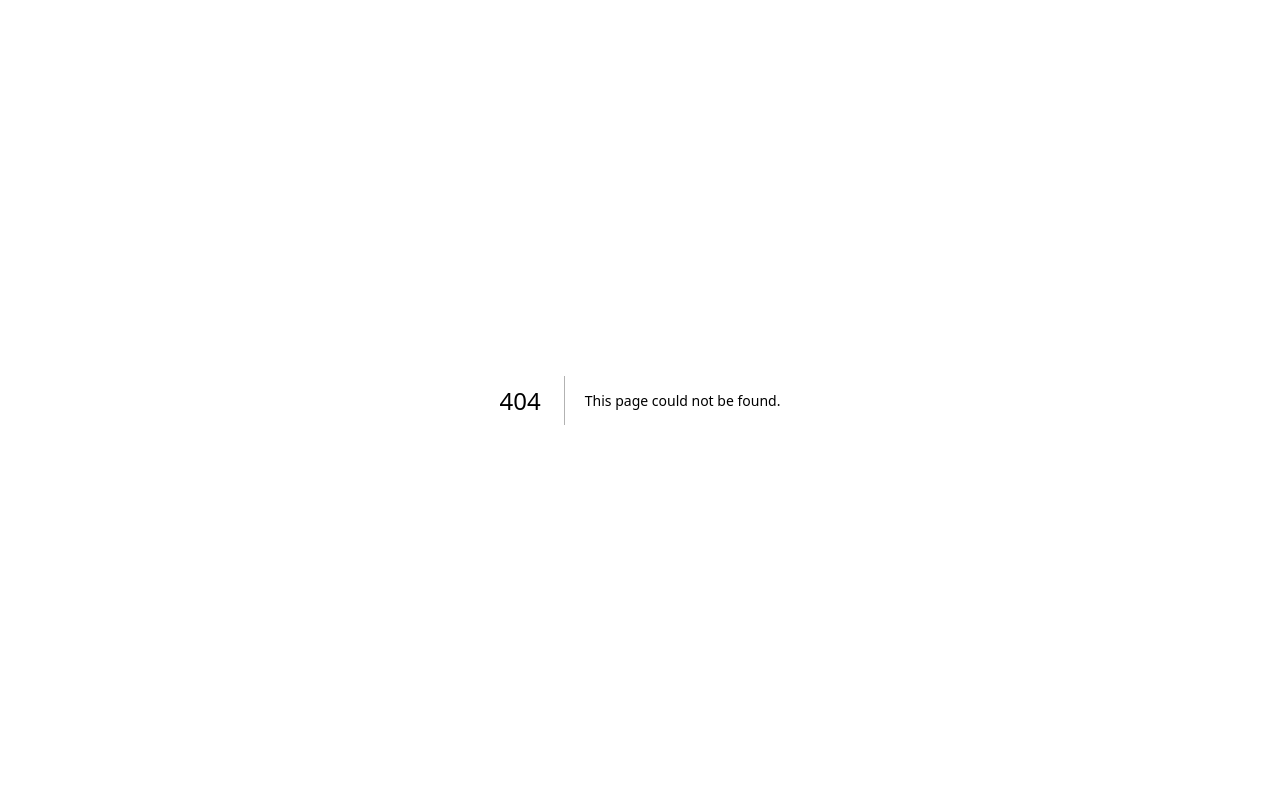
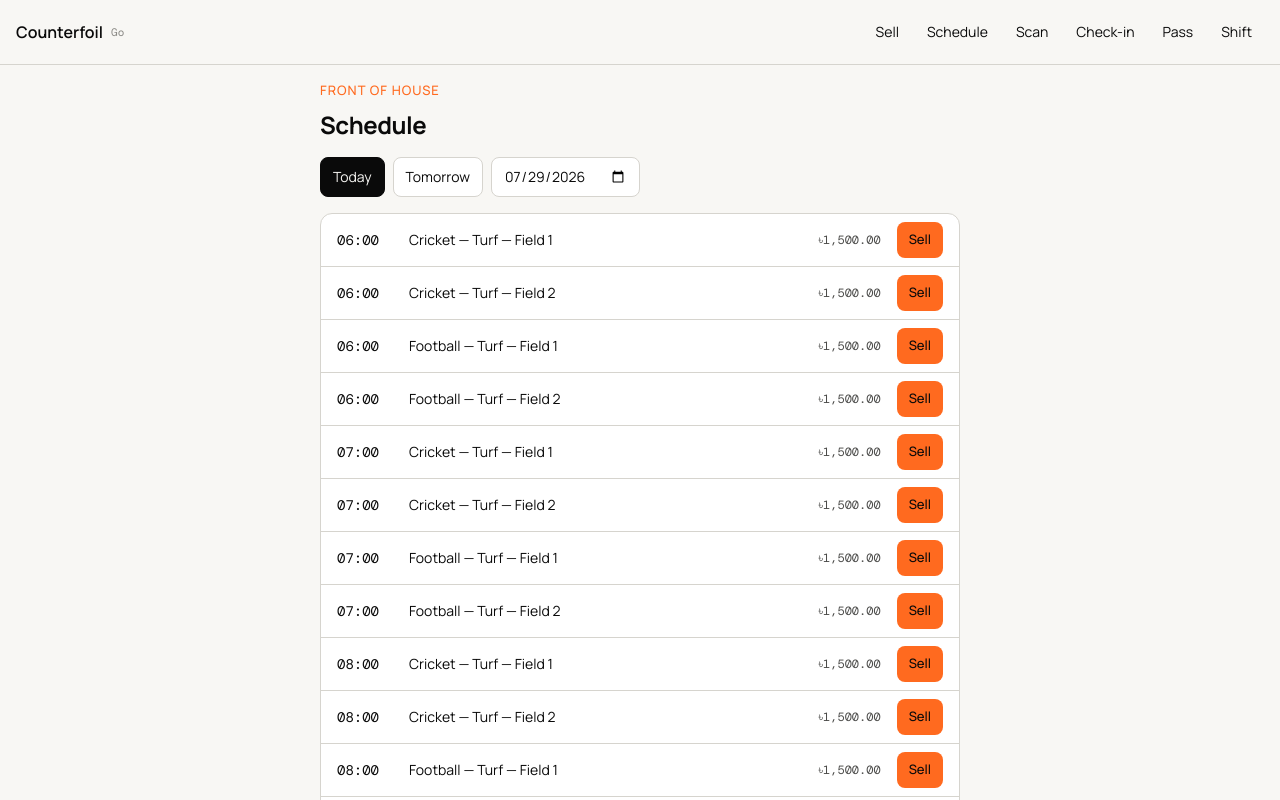
Before and after one commit to sajid209-stack/counterfoil-frontend, a Next.js app: page /schedule in a window 1280 px wide. Before the commit this address had no page. Shown: the top 800 px of the page. Built offline with nearby package versions, Linux system fonts and the light colour scheme.

Commit message:
feat(phase-10 pt3): Schedule tab (session-first day view -> Sell deep-links to POS sheet) + Check-In tab (session-grouped rosters, partial-group check-in); Go nav = Sell/Schedule/Scan/Check-in/Pass/Shift

```diff
--- /dev/null
+++ b/src/app/(go)/checkin/page.tsx
@@ -0,0 +1,97 @@
+"use client";
+
+import { useMemo, useState } from "react";
+import { ChevronDown, ChevronRight } from "lucide-react";
+import { Button, EmptyState } from "@/components/ui";
+import { useApiQuery } from "@/lib/useApi";
+import { checkInBooking, listBookings, listProducts, type Booking } from "@/lib/api";
+
+const TODAY = "2026-07-29";
+const TOMORROW = "2026-07-30";
+const time = (iso: string) => iso.slice(11, 16);
+
+export default function CheckInPage() {
+  const [date, setDate] = useState(TODAY);
+  const [open, setOpen] = useState<Record<string, boolean>>({});
+  const [pending, setPending] = useState<string | null>(null);
+  const bookingsQ = useApiQuery(() => listBookings({ pageSize: 1000 }), []);
+  const productsQ = useApiQuery(() => listProducts({ pageSize: 100 }), []);
+  const productName = (id: string) => productsQ.data?.data.find((p) => p.id === id)?.name ?? "—";
+
+  const groups = useMemo(() => {
+    const day = (bookingsQ.data?.data ?? []).filter((b) => b.status === "confirmed" && b.slotStart.slice(0, 10) === date);
+    const map = new Map<string, Booking[]>();
+    day.forEach((b) => {
+      const key = `${b.productId}|${b.slotStart}`;
+      map.set(key, [...(map.get(key) ?? []), b]);
+    });
+    return [...map.entries()].sort((a, b) => a[0].split("|")[1].localeCompare(b[0].split("|")[1]));
+  }, [bookingsQ.data, date]);
+
+  const checkIn = async (b: Booking, count: number) => {
+    setPending(b.id);
+    await checkInBooking(b.id, count);
+    setPending(null);
+    bookingsQ.reload();
+  };
+
+  const dateBtn = (v: string, label: string) => (
+    <button key={v} type="button" onClick={() => setDate(v)} className={`h-10 rounded-sm border px-comfortable text-sm ${date === v ? "border-ink bg-ink text-paper" : "border-neutral-200 bg-white"}`}>{label}</button>
+  );
+
+  return (
+    <main className="mx-auto flex max-w-2xl flex-col gap-section px-section py-section">
+      <div>
+        <p className="type-label text-[13px] text-ember">Gate</p>
+        <h1 className="type-h1 mt-tight text-2xl">Check-in</h1>
+      </div>
+      <div className="flex gap-tight">{dateBtn(TODAY, "Today")}{dateBtn(TOMORROW, "Tomorrow")}<input type="date" value={date} onChange={(e) => setDate(e.target.value)} className="h-10 rounded-sm border border-neutral-200 bg-white px-comfortable text-sm" /></div>
+
+      {bookingsQ.loading ? (
+        <p className="text-[13px] text-neutral-400">Loading…</p>
+      ) : groups.length === 0 ? (
+        <EmptyState title="No bookings" message="No sessions booked for this day." />
+      ) : (
+        <div className="flex flex-col gap-tight">
+          {groups.map(([key, items]) => {
+            const expected = items.reduce((s, b) => s + b.partySize, 0);
+            const inCount = items.reduce((s, b) => s + (b.checkedIn ?? 0), 0);
+            const [pid, iso] = key.split("|");
+            const isOpen = open[key];
+            return (
+              <div key={key} className="rounded-md border border-neutral-200 bg-white">
+                <button type="button" onClick={() => setOpen((o) => ({ ...o, [key]: !o[key] }))} className="flex w-full items-center gap-section p-comfortable text-left">
+                  {isOpen ? <ChevronDown size={16} strokeWidth={1.5} /> : <ChevronRight size={16} strokeWidth={1.5} />}
+                  <span className="w-14 font-mono text-sm">{time(iso)}</span>
+                  <span className="min-w-0 flex-1 truncate text-sm font-medium">{productName(pid)}</span>
+                  <span className={`font-mono text-[13px] ${inCount >= expected ? "text-success" : "text-neutral-600"}`}>{inCount}/{expected}</span>
+                </button>
+                {isOpen && (
+                  <div className="flex flex-col gap-tight border-t border-neutral-200 p-comfortable">
+                    {items.map((b) => {
+                      const done = (b.checkedIn ?? 0) >= b.partySize;
+                      return (
+                        <div key={b.id} className="flex items-center gap-tight text-sm">
+                          <span className="flex-1 font-mono text-[12px] text-neutral-600">{b.orderId} · party {b.partySize}</span>
+                          <span className="font-mono text-[12px]">{b.checkedIn ?? 0}/{b.partySize} in</span>
+                          {!done && (
+                            <>
+                              {b.partySize > 1 && (b.checkedIn ?? 0) < b.partySize - 1 && (
+                                <Button size="sm" variant="secondary" loading={pending === b.id} onClick={() => checkIn(b, (b.checkedIn ?? 0) + 1)}>+1</Button>
+                              )}
+                              <Button size="sm" loading={pending === b.id} onClick={() => checkIn(b, b.partySize)}>Check in all</Button>
+                            </>
+                          )}
+                        </div>
+                      );
+                    })}
+                  </div>
+                )}
+              </div>
+            );
+          })}
+        </div>
+      )}
+    </main>
+  );
+}
--- a/src/app/(go)/layout.tsx
+++ b/src/app/(go)/layout.tsx
@@ -2,10 +2,11 @@ import Link from "next/link";
 
 const GO_NAV = [
   { href: "/pos", label: "Sell" },
+  { href: "/schedule", label: "Schedule" },
   { href: "/scan", label: "Scan" },
-  { href: "/bookings", label: "Arrivals" },
-  { href: "/quick-pass", label: "Quick pass" },
-  { href: "/shift/close", label: "Close" },
+  { href: "/checkin", label: "Check-in" },
+  { href: "/quick-pass", label: "Pass" },
+  { href: "/shift/close", label: "Shift" },
 ];
 
 // Go surface shell — front of house on a tablet. Minimal chrome, touch-first.
--- a/src/app/(go)/pos/page.tsx
+++ b/src/app/(go)/pos/page.tsx
@@ -1,6 +1,6 @@
 "use client";
 
-import { useState } from "react";
+import { useEffect, useState } from "react";
 import { useRouter } from "next/navigation";
 import { Pencil, Plus, Trash2 } from "lucide-react";
 import { Button, EmptyState, FormField, Modal, useToast } from "@/components/ui";
@@ -50,6 +50,16 @@ export default function PosPage() {
   const productById = (id: string) => products.find((p) => p.id === id);
 
   const shown = category === "all" ? products : products.filter((p) => p.categoryId === category);
+
+  // Deep-link from the Schedule tab: open a product's sheet on arrival.
+  useEffect(() => {
+    const id = sessionStorage.getItem("pos_open_product");
+    if (id && products.length) {
+      sessionStorage.removeItem("pos_open_product");
+      const p = products.find((x) => x.id === id);
+      if (p) setSheet({ product: p, initial: null });
+    }
+  }, [products]);
 
   const entryTotal = (e: CartEntry) => (e.fixedPrice ?? 0) + e.items.reduce((s, i) => s + i.unitPrice * i.qty, 0);
   const entrySeats = (e: CartEntry) => (e.fixedPrice != null ? 1 : e.items.reduce((s, i) => s + i.qty, 0));
--- /dev/null
+++ b/src/app/(go)/schedule/page.tsx
@@ -0,0 +1,89 @@
+"use client";
+
+import { useMemo, useState } from "react";
+import { useRouter } from "next/navigation";
+import { Button, EmptyState } from "@/components/ui";
+import { useApiQuery } from "@/lib/useApi";
+import { getResourceMatrix, getSlots, listProducts, type Product } from "@/lib/api";
+import { isResourceType, isSlotBased } from "@/lib/schedule";
+import { resolveProductPrice } from "@/lib/pricing";
+import { formatMoney } from "@/lib/format";
+
+const TODAY = "2026-07-29";
+const TOMORROW = "2026-07-30";
+
+interface Row {
+  time: string;
+  label: string;
+  state: string; // "OPEN" | "BOOKED" | "FULL" | "12/40"
+  full: boolean;
+  product: Product;
+}
+
+export default function SchedulePage() {
+  const router = useRouter();
+  const [date, setDate] = useState(TODAY);
+  const productsQ = useApiQuery(() => listProducts({ pageSize: 100, filters: { status: "active" } }), []);
+
+  const rows = useMemo<Row[]>(() => {
+    const out: Row[] = [];
+    for (const p of productsQ.data?.data ?? []) {
+      if (isResourceType(p.bookingType) && !p.flexibleDurations) {
+        for (const r of getResourceMatrix(p, date)) {
+          for (const s of r.slots) {
+            out.push({ time: s.time, label: `${p.name} — ${r.resource.name}`, state: s.available ? formatMoney(resolveProductPrice(p, date, s.time, p.tiers[0]?.price ?? 0)) : "BOOKED", full: !s.available, product: p });
+          }
+        }
+      } else if (isSlotBased(p.bookingType)) {
+        for (const s of getSlots(p, date)) {
+          out.push({ time: s.time, label: p.name, state: s.remaining <= 0 ? "FULL" : `${s.sold}/${s.capacity}`, full: s.remaining <= 0, product: p });
+        }
+      }
+    }
+    return out.sort((a, b) => a.time.localeCompare(b.time));
+  }, [productsQ.data, date]);
+
+  const sell = (p: Product) => {
+    sessionStorage.setItem("pos_open_product", p.id);
+    router.push("/pos");
+  };
+
+  const dateBtn = (v: string, label: string) => (
+    <button key={v} type="button" onClick={() => setDate(v)} className={`h-10 rounded-sm border px-comfortable text-sm ${date === v ? "border-ink bg-ink text-paper" : "border-neutral-200 bg-white"}`}>{label}</button>
+  );
+
+  return (
+    <main className="mx-auto flex max-w-2xl flex-col gap-section px-section py-section">
+      <div>
+        <p className="type-label text-[13px] text-ember">Front of house</p>
+        <h1 className="type-h1 mt-tight text-2xl">Schedule</h1>
+      </div>
+      <div className="flex gap-tight">
+        {dateBtn(TODAY, "Today")}
+        {dateBtn(TOMORROW, "Tomorrow")}
+        <input type="date" value={date} onChange={(e) => setDate(e.target.value)} className="h-10 rounded-sm border border-neutral-200 bg-white px-comfortable text-sm" />
+      </div>
+
+      {productsQ.loading ? (
+        <p className="text-[13px] text-neutral-400">Loading…</p>
+      ) : rows.length === 0 ? (
+        <EmptyState title="No sessions" message="This day has no timed or resourced sessions." />
+      ) : (
+        <div className="overflow-hidden rounded-md border border-neutral-200 bg-white">
+          {rows.map((r, i) => (
+            <div key={i} className="flex items-center gap-section border-b border-neutral-200 px-section py-tight last:border-0">
+              <span className="w-14 font-mono text-sm">{r.time}</span>
+              <span className="min-w-0 flex-1 truncate text-sm">{r.label}</span>
+              <span className={`font-mono text-[12px] ${r.full ? "text-neutral-400" : "text-neutral-600"}`}>{r.state}</span>
+              {r.full ? (
+                r.product.waitlistEnabled ? <Button size="sm" variant="secondary" onClick={() => sell(r.product)}>Waitlist</Button> : <span className="w-16 text-right font-mono text-[11px] text-neutral-400">—</span>
+              ) : (
+                <Button size="sm" onClick={() => sell(r.product)}>Sell</Button>
+              )}
+            </div>
+          ))}
+        </div>
+      )}
+    </main>
+  );
+}
--- a/src/lib/api/bookings.ts
+++ b/src/lib/api/bookings.ts
@@ -19,6 +19,10 @@ export const listBookings = (
 /** All bookings, unpaginated — for the calendar view and slot availability. */
 export const peekBookings = (): Booking[] => resource.peek();
 
+/** Record a (possibly partial) group check-in at the gate. */
+export const checkInBooking = (id: string, count: number): Promise<ApiResult<Booking>> =>
+  resource.update(id, { checkedIn: count });
+
 /** Create a confirmed booking (used by POS checkout to hold slot capacity). */
 export function createBooking(input: {
   orderId: string;
--- a/src/lib/api/types.ts
+++ b/src/lib/api/types.ts
@@ -422,6 +422,7 @@ export interface Booking {
   slotStart: ISODateTime;
   slotEnd?: ISODateTime; // for flexible/duration bookings
   partySize: number;
+  checkedIn?: number; // people checked in so far (partial groups: 3 of 4)
   status: BookingStatus;
 }
 
```
